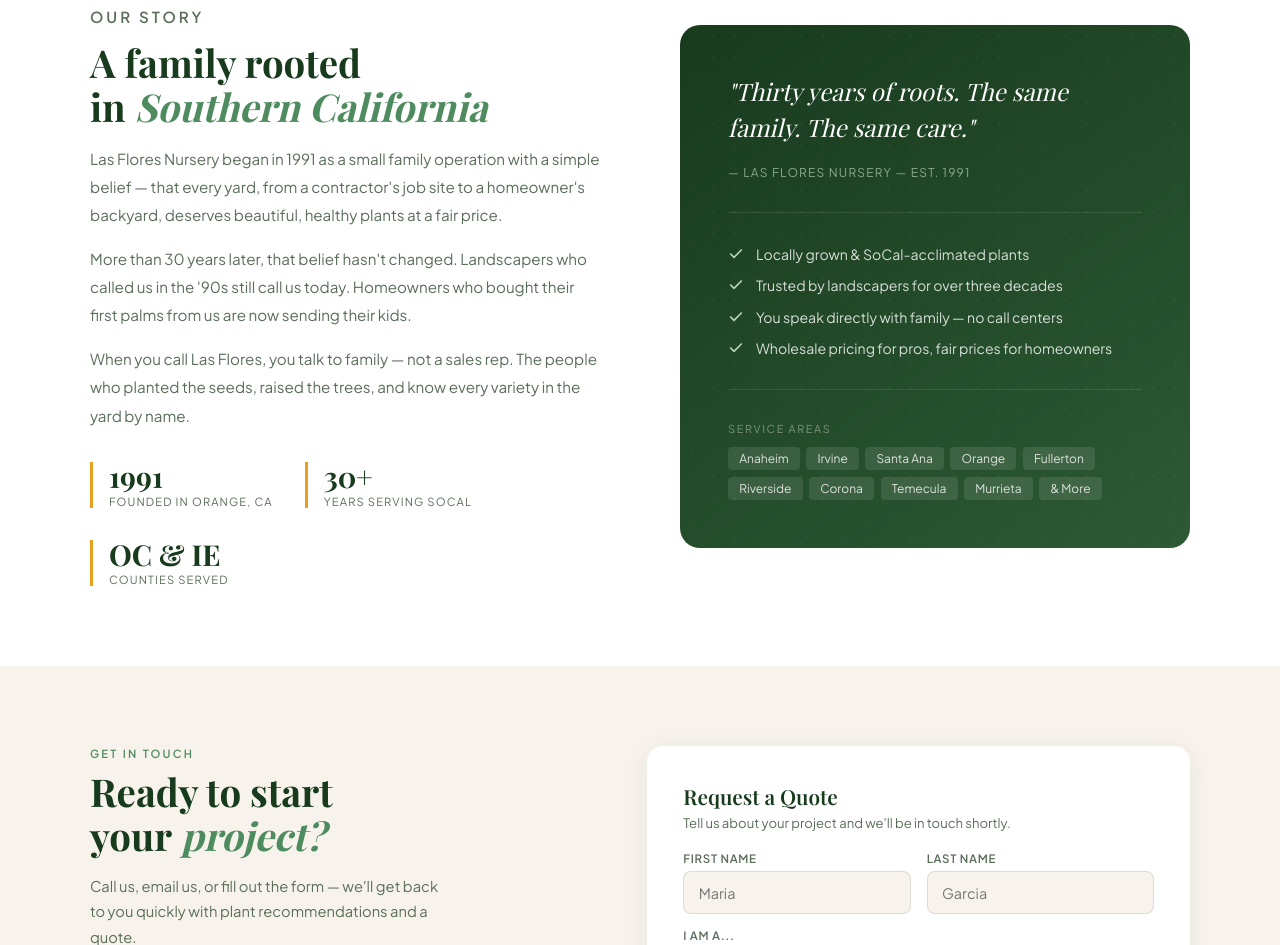
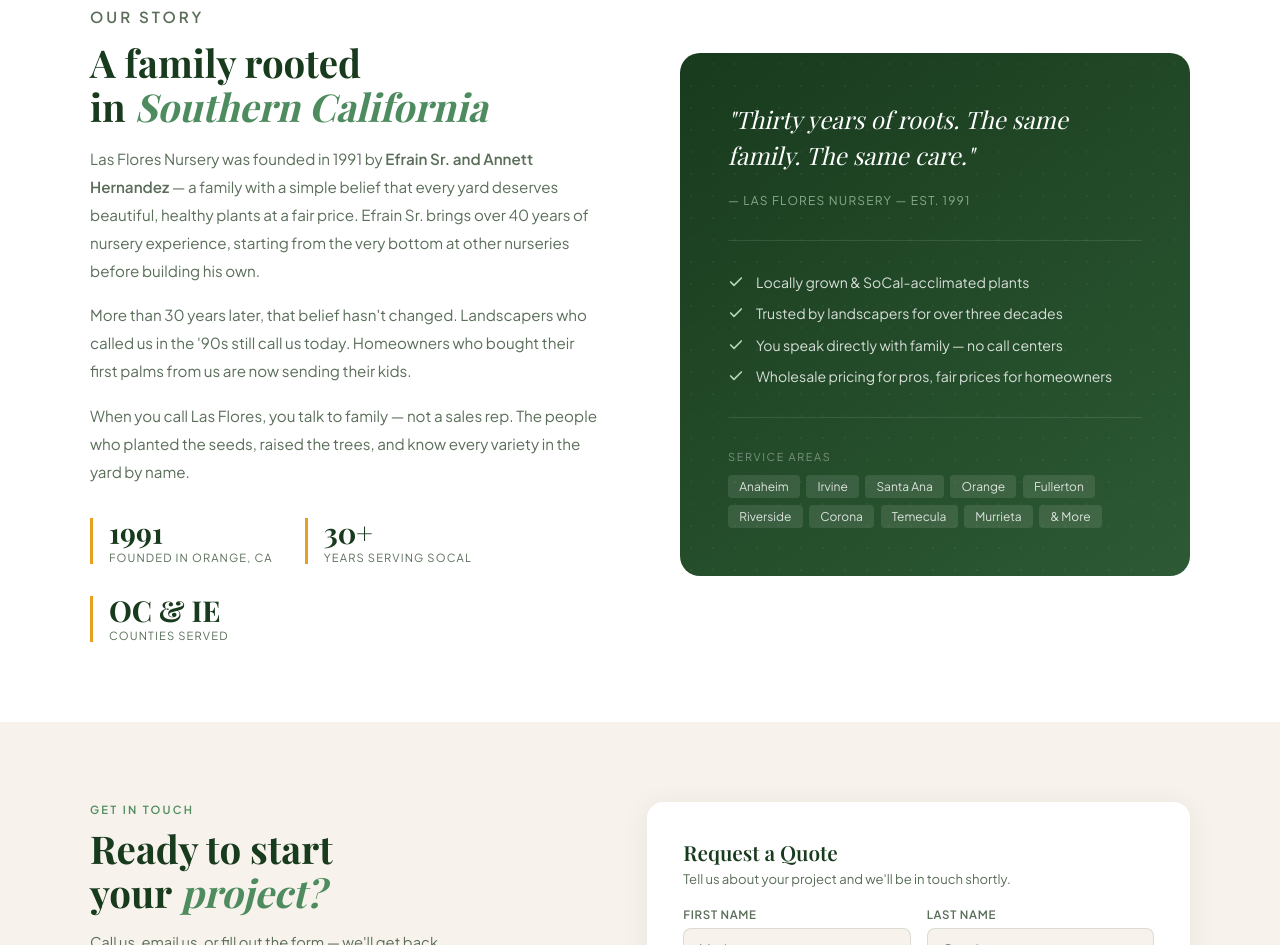
Before and after one commit to Lasfloresnursery/las-flores-nursery, a plain HTML site: page idex.html in a window 1280 px wide. Shown: the part 1881-2826 px from the top of the page. Drawn offline with nearby package versions, Linux system fonts and the light colour scheme; a web font is replaced by a local one.

Commit message:
Update idex.html

```diff
--- a/idex.html
+++ b/idex.html
@@ -542,7 +542,7 @@
       <div class="story-text">
         <p class="section-tag">Our Story</p>
         <h2 class="section-title">A family rooted<br>in <em>Southern California</em></h2>
-        <p>Las Flores Nursery began in 1991 as a small family operation with a simple belief — that every yard, from a contractor's job site to a homeowner's backyard, deserves beautiful, healthy plants at a fair price.</p>
+        <p>Las Flores Nursery was founded in 1991 by <strong>Efrain Sr. and Annett Hernandez</strong> — a family with a simple belief that every yard deserves beautiful, healthy plants at a fair price. Efrain Sr. brings over 40 years of nursery experience, starting from the very bottom at other nurseries before building his own.</p>
         <p>More than 30 years later, that belief hasn't changed. Landscapers who called us in the '90s still call us today. Homeowners who bought their first palms from us are now sending their kids.</p>
         <p>When you call Las Flores, you talk to family — not a sales rep. The people who planted the seeds, raised the trees, and know every variety in the yard by name.</p>
         <div class="story-milestones">
```
